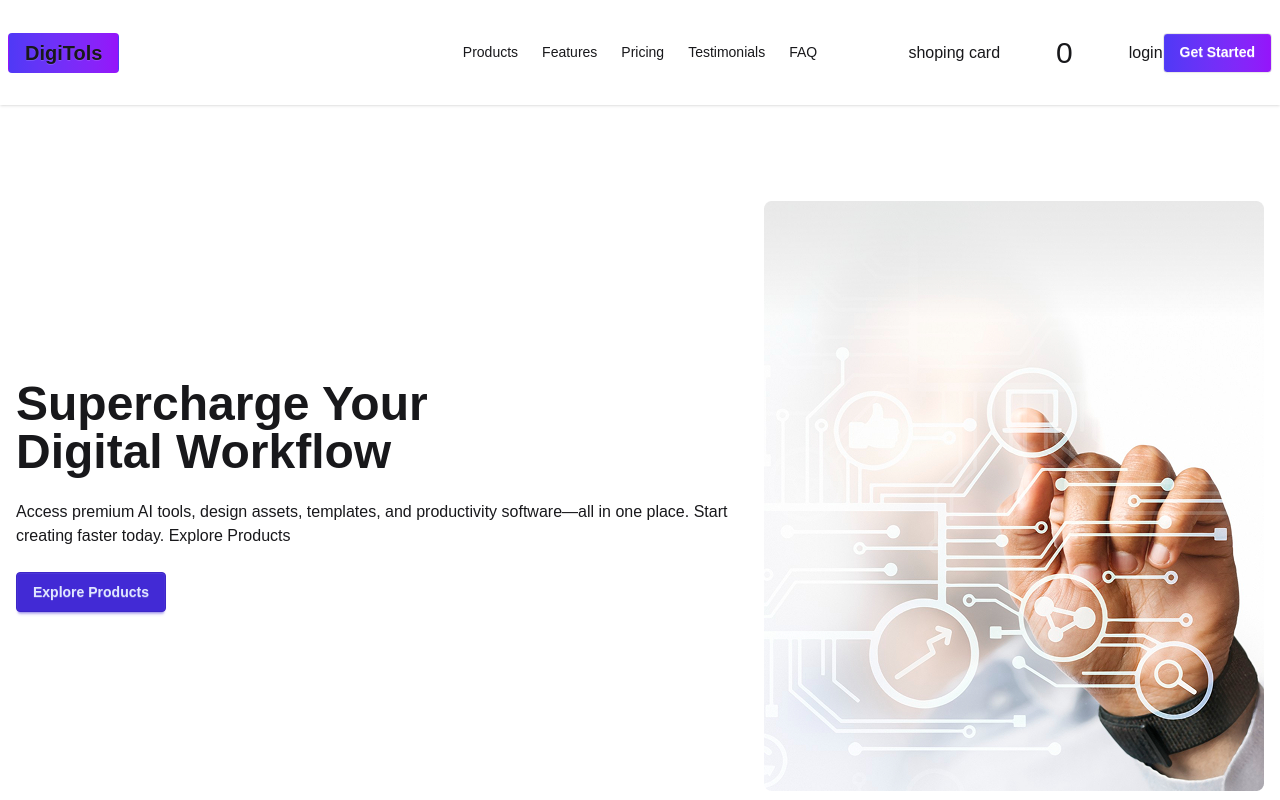
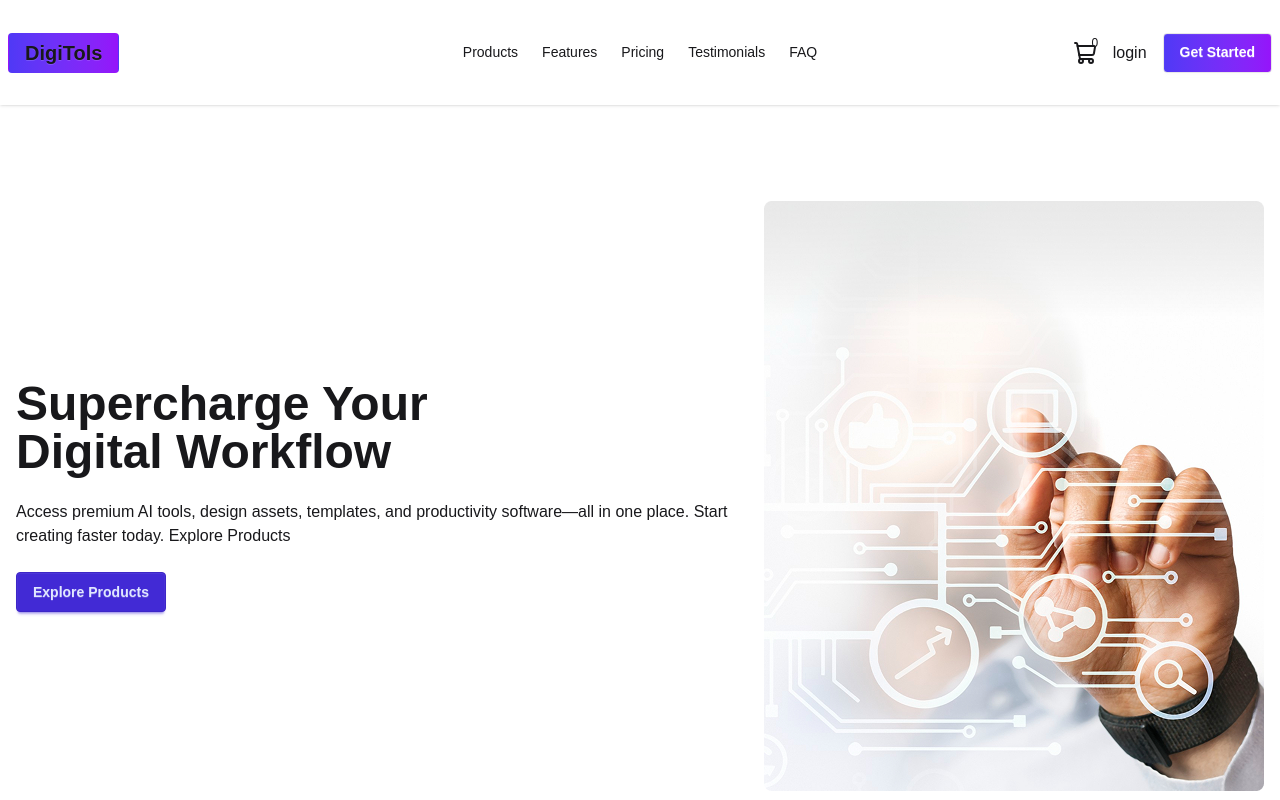
Before and after one commit to shantodey/digitools, a React (Vite) app: page / in a window 1280 px wide. Shown: the top 800 px of the page. Built offline with nearby package versions, Linux system fonts and the light colour scheme.

Commit message:
Add lucide-react for shopping cart icon and refactor shopping card components

```diff
--- a/package.json
+++ b/package.json
@@ -11,6 +11,7 @@
   },
   "dependencies": {
     "@tailwindcss/vite": "^4.2.2",
+    "lucide-react": "^1.3.0",
     "react": "^19.2.4",
     "react-dom": "^19.2.4",
     "react-toastify": "^11.0.5",
--- a/src/Component/Navbar/Navbar.jsx
+++ b/src/Component/Navbar/Navbar.jsx
@@ -1,9 +1,10 @@
+import { ShoppingCart } from 'lucide-react';
 import React from 'react';
 
-const Navbar = ({cats}) => {
+const Navbar = ({ cats }) => {
     return (
         <>
-            <div className="container mx-auto">
+            <div className="container mx-auto sticky top-0 z-50">
                 <div className="navbar bg-base-100 shadow-sm py-7">
                     <div className="navbar-start">
                         <div className="dropdown">
@@ -20,11 +21,11 @@ const Navbar = ({cats}) => {
                                 <li><a>FAQ</a></li>
                             </ul>
                         </div>
-                        <a className="btn btn-ghost text-xl bg-gradient-to-r from-[#4F39F6] to-[#9514FA]">DigiTols</a>
+                        <a className="btn btn-ghost text-xl bg-linear-to-r from-[#4F39F6] to-[#9514FA]">DigiTols</a>
                     </div>
                     <div className="navbar-center hidden lg:flex">
                         <ul className="menu menu-horizontal px-1">
-                            <li><a>Products</a></li>
+                            <li><a className=''>Products</a></li>
                             <li><a>Features</a></li>
                             <li><a>Pricing</a></li>
                             <li><a>Testimonials</a></li>
@@ -32,9 +33,11 @@ const Navbar = ({cats}) => {
                         </ul>
                     </div>
                     <div className="navbar-end">
-                        <p>shoping card</p>
-                        <span className='text-3xl mx-14' >{cats.length}</span>
-                        <p>login</p>
+                        <div className="relative">
+                            <ShoppingCart />
+                            <span className="absolute -top-2 -right-2 text-xs w-5 h-5 rounded-full flex items-center justify-center">{cats.length}</span>
+                        </div>
+                        <p className='px-4'>login</p>
                         <button className="btn bg-linear-to-r from-[#4F39F6] to-[#9514FA] text-white">Get Started</button>
                     </div>
                 </div>
--- a/src/Component/PremiumDigitalTools/PDtools.jsx
+++ b/src/Component/PremiumDigitalTools/PDtools.jsx
@@ -1,6 +1,6 @@
 import React, { useState } from 'react';
 import ProdectCards from './ProdectCards/ProdectCards'
-import ShoppingCard from './ShoppingCard/ShoppingCard';
+import ShoppingCards from './ShoppingCards/ShoppingCards';
 
 const PDtools = ({getProductsData,cats,setCats }) => {
     const [selectButton,selectedButton]=useState('Products')
@@ -18,7 +18,7 @@ const PDtools = ({getProductsData,cats,setCats }) => {
                 {selectButton==="Products"?
                     <ProdectCards getProductsData ={getProductsData} setCats={setCats} cats={cats} />
                     :
-                    <ShoppingCard  setCats={setCats} cats={cats}/>
+                    <ShoppingCards setCats={setCats} cats={cats}/>
                 }
             </div>
         </div>
--- a/src/Component/PremiumDigitalTools/ShoppingCard/ShoppingCard.jsx
+++ /dev/null
@@ -1,12 +0,0 @@
-import React from 'react';
-
-const ShoppingCard = ({cats}) => {
-    return (
-        <div>
-            {cats.map(i=><p key={i.id}> {i.price} </p>)}
-
-        </div>
-    );
-};
-
-export default ShoppingCard;
--- /dev/null
+++ b/src/Component/PremiumDigitalTools/ShoppingCards/ShoppingCard/ShoppingCard.jsx
@@ -0,0 +1,18 @@
+import React from 'react';
+
+const ShoppingCard = ({ items }) => {
+    return (
+        <div className="flex items-center justify-between bg-[#f9fafc] rounded-2xl px-5 py-4">
+            <div className="flex items-center gap-4">
+                <div className="flex items-center justify-center w-12 h-12 rounded-full bg-white mb-4 text-xl">✍️</div>
+                <div>
+                    <p className="font-semibold text-2xl">{items.name}</p>
+                    <p className="text-sm text-base-content/50">{items.price}</p>
+                </div>
+            </div>
+            <button className="text-pink-500 font-medium text-sm">Remove</button>
+        </div>
+    );
+};
+
+export default ShoppingCard;
--- /dev/null
+++ b/src/Component/PremiumDigitalTools/ShoppingCards/ShoppingCards.jsx
@@ -0,0 +1,28 @@
+import React from 'react';
+import ShoppingCard from './ShoppingCard/ShoppingCard';
+
+const ShoppingCards = ({ cats }) => {
+    return (
+        <div className="bg-base-100 rounded-2xl p-6 flex flex-col gap-4">
+            <h2 className="text-xl font-bold text-base-content">Your Cart</h2>
+
+            <div className="flex flex-col gap-4">
+                {cats.map(item => <ShoppingCard key={item.id} items={item} />)}
+            </div>
+
+            <div className="flex items-center justify-between pt-2">
+                <span className="text-sm text-base-content/50">Total:</span>
+                <span className="text-2xl font-bold text-base-content">{cats.price}</span>
+            </div>
+
+            <button
+                className="btn border-none text-white w-full rounded-full"
+                style={{ background: "linear-gradient(to right, #4F39F6, #9514FA)" }}
+            >
+                Proceed To Checkout
+            </button>
+        </div>
+    );
+};
+
+export default ShoppingCards;
```
Also changed, not shown: 1 other file (tests, documents, lock files or other folders).
